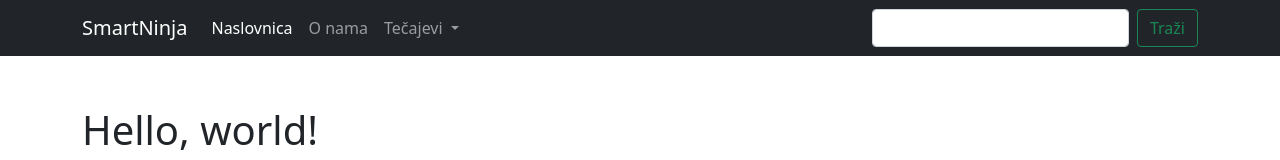
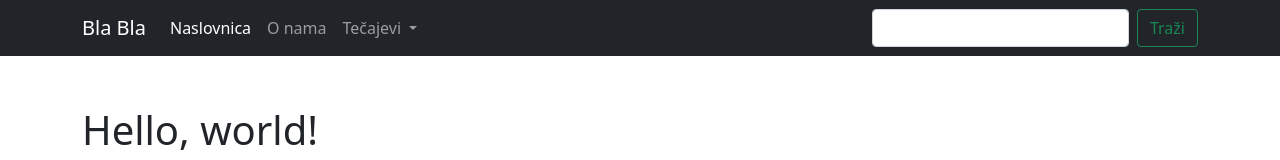
Before and after one commit to mariosever/SmartNinja-Predavanje-06, a plain HTML site: page index.html in a window 1280 px wide. Shown: the top 160 px of the page. Drawn offline with nearby package versions, Linux system fonts and the light colour scheme.

Commit message:
Prva verzija moje web stranice

```diff
--- a/index.html
+++ b/index.html
@@ -14,7 +14,7 @@
 <!-- NAVBAR -->
 <nav class="navbar navbar-expand-lg navbar-dark bg-dark">
   <div class="container">
-    <a class="navbar-brand" href="#">SmartNinja</a>
+    <a class="navbar-brand" href="#">Bla Bla</a>
     <button class="navbar-toggler" type="button" data-bs-toggle="collapse" data-bs-target="#navbarSupportedContent" aria-controls="navbarSupportedContent" aria-expanded="false" aria-label="Toggle navigation">
       <span class="navbar-toggler-icon"></span>
     </button>
```
